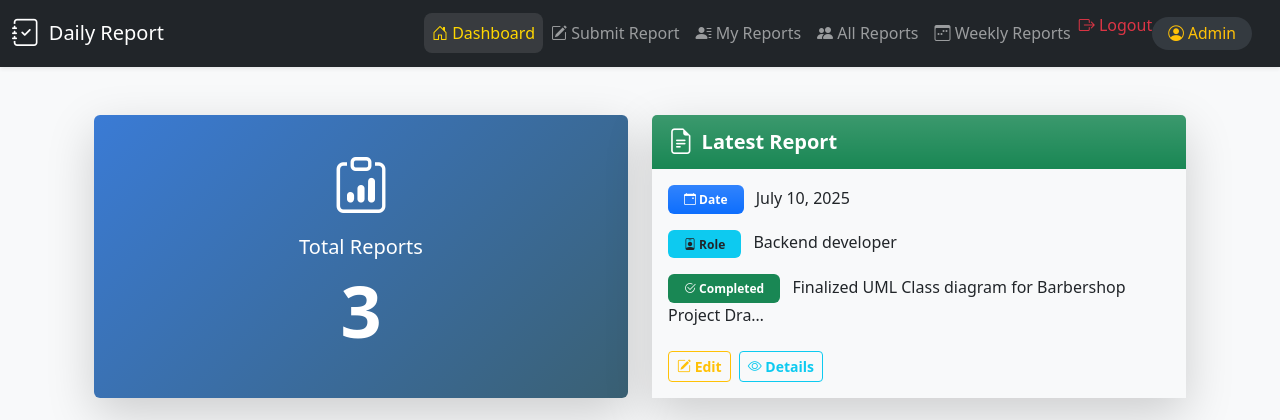
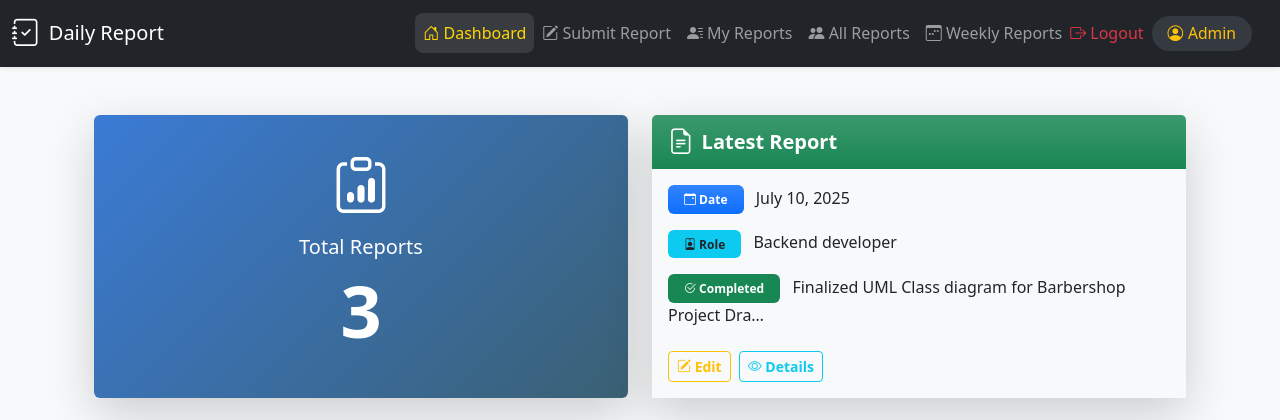
Before and after one commit to shadikhasan/dailyreport_project, a Django app: page /dashboard/ in a window 1280 px wide. Shown: the top 420 px of the page. Run offline with Django 4.2, Linux system fonts and the light colour scheme; a user stored in the database is signed in; data comes from the database, SQL or seed files in the repository.

Commit message:
Updates SQLite database file
Modifies the SQLite database file, likely reflecting schema changes, data updates, or migrations. The specific changes are not visible due to the binary nature of the file.

Updates SQLite database file

Reflects changes to the SQLite database, potentially involving schema updates, data modifications, or migrations. Specific details are not visible due to the binary nature of the file.

Improves navbar styling and layout in base template

Refines the navbar structure by enhancing alignment and adding a user badge for authenticated users. Updates logout button styling for better consistency and removes redundant comments. Introduces a dedicated style for the user badge to improve the UI/UX. Cleans up unused code and streamlines the layout.

```diff
--- a/dailyreport/templates/base.html
+++ b/dailyreport/templates/base.html
@@ -59,7 +59,6 @@
           <i class="bi bi-journal-check"></i>
           <span class="ms-1">Daily Report</span>
         </a>
-        <!-- Hamburger menu button -->
         <button
           class="navbar-toggler"
           type="button"
@@ -71,9 +70,8 @@
         >
           <span class="navbar-toggler-icon"></span>
         </button>
-        <!-- Collapsible menu -->
         <div class="collapse navbar-collapse" id="navbarSupportedContent">
-          <ul class="navbar-nav ms-auto mb-2 mb-lg-0">
+          <ul class="navbar-nav ms-auto mb-2 mb-lg-0 align-items-center">
             {% if user.is_authenticated %}
             <li class="nav-item">
               <a
@@ -115,27 +113,34 @@
                 <i class="bi bi-calendar3-week"></i> Weekly Reports
               </a>
             </li>
+            <!-- LOGOUT BUTTON (form, looks like nav-link, stays inline) -->
             <li class="nav-item">
               <form
                 method="post"
                 action="{% url 'logout' %}"
-                style="display: inline"
+                class="d-inline m-0 p-0"
               >
                 {% csrf_token %}
                 <button
                   type="submit"
-                  class="nav-link text-danger btn btn-link p-0"
+                  class="nav-link btn btn-link text-danger p-0 m-0 align-middle"
                   style="
-                    transition: background 0.2s;
+                    background: none;
                     border: none;
-                    background: none;
+                    box-shadow: none;
+                    line-height: 1.5;
                   "
-                  onmouseover="this.style.backgroundColor='#dc3545';this.style.color='#fff';"
-                  onmouseout="this.style.backgroundColor='';this.style.color='#dc3545';"
                 >
                   <i class="bi bi-box-arrow-right"></i> Logout
                 </button>
               </form>
+            </li>
+            <!-- USER BADGE -->
+            <li class="nav-item ms-2">
+              <span class="user-badge">
+                <i class="bi bi-person-circle"></i>
+                {{ user.username|title }}
+              </span>
             </li>
             {% else %}
             <li class="nav-item">
@@ -156,15 +161,23 @@
             </li>
             {% endif %}
           </ul>
-          {% if user.is_authenticated %}
-          <span class="user-badge d-none d-lg-inline">
-            <i class="bi bi-person-circle"></i>
-            {{ user.username|title }}
-          </span>
-          {% endif %}
         </div>
       </div>
     </nav>
+
+    <style>
+      .user-badge {
+        font-size: 0.98rem;
+        color: #ffc107;
+        background: #343a40;
+        border-radius: 1.5rem;
+        padding: 0.35rem 1rem;
+        display: flex;
+        align-items: center;
+        gap: 0.3em;
+      }
+    </style>
+
     <div class="container py-4 flex-grow-1">
       {% if messages %} {% for message in messages %}
       <div class="alert alert-{{ message.tags }} shadow-sm">{{ message }}</div>
```
